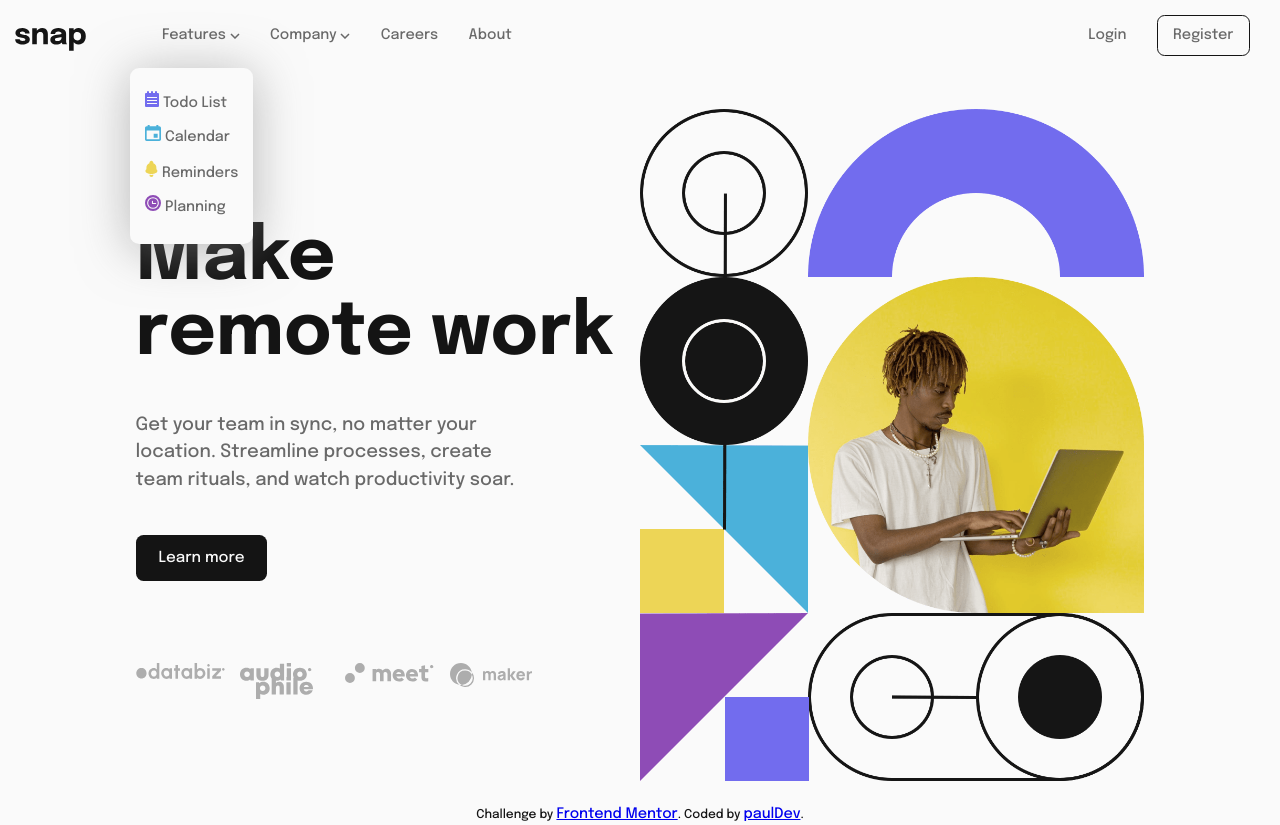
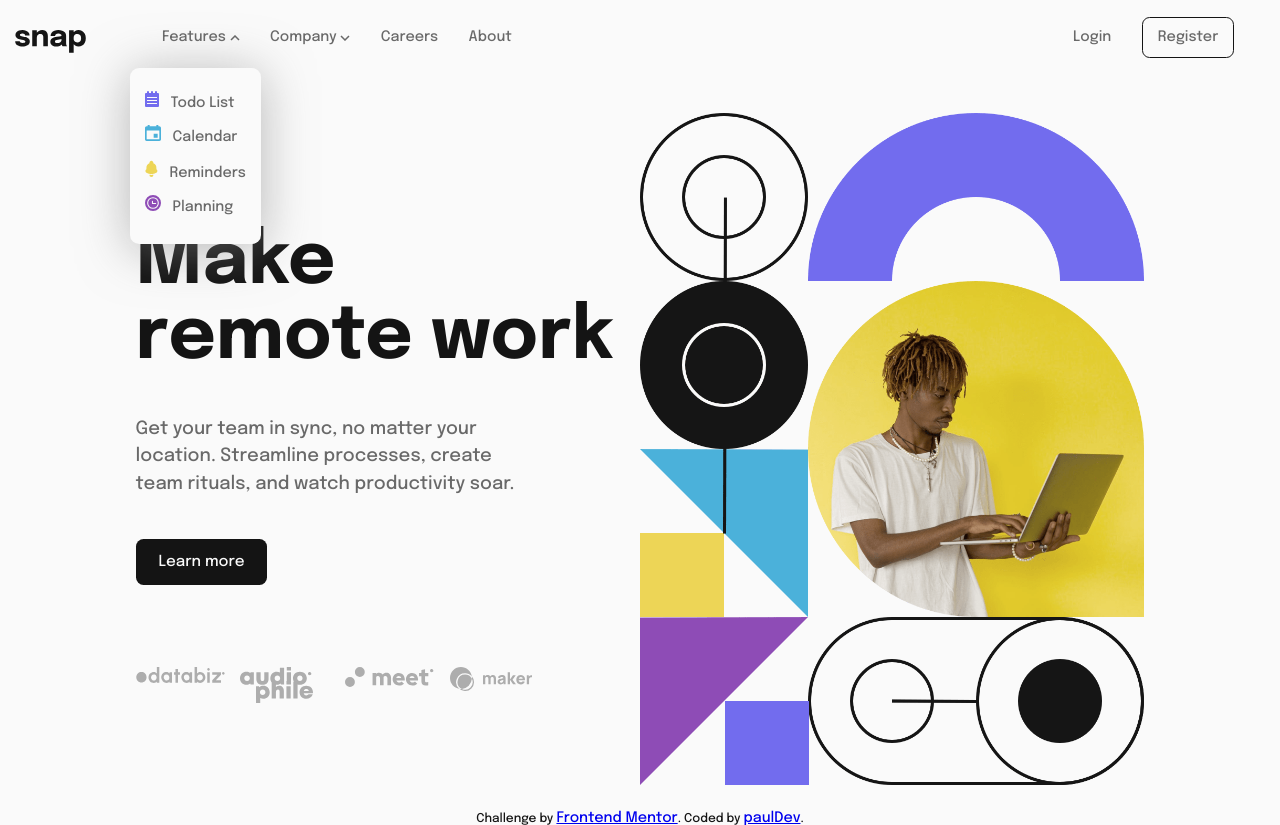
Before and after one commit to dev-paulL/intro-section-with-dropdown-navigation, a plain HTML site: page index.html in a window 1280 px wide. Both pictures are taken after a click on the link "Features". Drawn offline with Linux system fonts and the light colour scheme.

Commit message:
NOT FINISHED - removed some duplicate html and js

```diff
--- a/index.html
+++ b/index.html
@@ -20,31 +20,28 @@
     <title>Frontend Mentor | Intro section with dropdown navigation</title>
 
     <link rel="stylesheet" href="style.css" type="text/css" />
-
-
   </head>
   <body>
-
     <div class="overlay hidden"></div>
     <header>
       <img src="images/logo.svg" class="logo" alt="logo" />
       <img src="images/icon-menu.svg" alt="Open Menu" class="open_menu_btn" />
 
-      <div class="mobile-nav-wrapper hidden">
+      <!-- <div class="mobile-nav-wrapper"> -->
+        <nav class="mobile-nav hidden">
           <img
             src="images/icon-close-menu.svg"
             alt="Close Menu"
             class="close_menu_btn"
           />
-        <div class="mobile-nav">
           <ul>
-            <li >
-              <a href="#" class="features_link">Features
+            <li>
+              <a href="#" class="features_link"
+                >Features
                 <img
                   class="features-arrow-down"
                   src="images/icon-arrow-down.svg"
-                alt="features down arrow"
-              />
+                  alt="features down arrow" />
                 <img
                   class="features-arrow-up hidden"
                   src="images/icon-arrow-up.svg"
@@ -74,18 +71,18 @@
                 </li>
               </ul>
             </li>
-            <li >
-              <a class="company_link" href="#">Company <img
+            <li>
+              <a class="company_link" href="#"
+                >Company
+                <img
                   class="company-arrow-down"
                   src="images/icon-arrow-down.svg"
-                alt="company down arrow"
-              />
+                  alt="company down arrow" />
                 <img
                   class="company-arrow-up hidden"
                   src="images/icon-arrow-up.svg"
                   alt="company up arrow"
-              /></a
-              >
+              /></a>
               <ul class="mobile-company-dropdown hidden">
                 <li><a href="#">History</a></li>
                 <li><a href="#">Our Team</a></li>
@@ -96,11 +93,11 @@
             <li><a href="#">About</a></li>
           </ul>
 
-          <ul>
+          <ul class="login-ul">
             <li><a href="#" class="login-btn">Login</a></li>
             <li><a href="#" class="register-btn">Register</a></li>
           </ul>
-        </div>
+        </nav>
       </div>
       <!--
       Features
@@ -112,7 +109,7 @@
       Register
 
     -->
-      <nav class="desktop_nav">
+      <!-- <nav class="desktop_nav">
         <ul>
           <li >
             <a href="#" class="desktop-features_link">Features
@@ -176,7 +173,7 @@
           <li><a href="#" class="login-btn">Login</a></li>
           <li><a href="#" class="register-btn">Register</a></li>
         </ul>
-      </nav>
+      </nav> -->
     </header>
 
     <main>
@@ -186,7 +183,7 @@
             media="(max-width: 63rem)"
             srcset="images/image-hero-mobile.png"
           />
-          <img src="images/image-hero-desktop.png" alt="hero desktop"/>
+          <img src="images/image-hero-desktop.png" alt="hero desktop" />
         </picture>
 
         <h1>Make <br class="desktop-br" />remote work</h1>
--- a/main.js
+++ b/main.js
@@ -1,6 +1,7 @@
 const BODY = document.body;
 const OVERLAY = document.querySelector(".overlay");
-const MOBILE_NAV_WRAPPER = document.querySelector(".mobile-nav-wrapper");
+/* const MOBILE_NAV_WRAPPER = document.querySelector(".mobile-nav-wrapper"); */
+const MOBILE_NAV_WRAPPER = document.querySelector('.mobile-nav');
 const FEATURES_DOWN_ARROW = document.querySelector(".features-arrow-down");
 const FEATURES_UP_ARROW = document.querySelector(".features-arrow-up");
 const COMPANY_DOWN_ARROW = document.querySelector(".company-arrow-down");
@@ -9,9 +10,9 @@ const OPEN_MENU_BTN = document.querySelector(".open_menu_btn");
 const CLOSE_MENU_BTN = document.querySelector(".close_menu_btn");
 const FEATURES_LINK = document.querySelector(".features_link");
 const COMPANY_LINK = document.querySelector(".company_link");
-
+/*
 const DESKTOP_FEATURES_LINK = document.querySelector(".desktop-features_link");
-const DESKTOP_COMPANY_LINK = document.querySelector(".desktop-company_link");
+const DESKTOP_COMPANY_LINK = document.querySelector(".desktop-company_link"); */
 const MOBILE_FEATURES_DROPDOWN = document.querySelector(
   ".mobile-features-dropdown"
 );
@@ -72,7 +73,7 @@ toggleDropDownMenu(
   MOBILE_COMPANY_DROPDOWN
 );
 
-toggleDropDownMenu(
+/* toggleDropDownMenu(
   DESKTOP_FEATURES_LINK,
   FEATURES_DOWN_ARROW,
   FEATURES_UP_ARROW,
@@ -85,3 +86,4 @@ toggleDropDownMenu(
   COMPANY_UP_ARROW,
   DESKTOP_COMPANY_DROPDOWN
 );
+ */
--- a/style.css
+++ b/style.css
@@ -100,7 +100,8 @@ footer {
   text-align: center;
 }
 
-.mobile-nav-wrapper {
+/* .mobile-nav-wrapper { */
+.mobile-nav {
   position: absolute;
   right: 0;
   top: 0;
@@ -114,7 +115,7 @@ footer {
   padding: 1rem;
 }
 
-.mobile-nav-wrapper img {
+.mobile-nav img {
   align-self: flex-end;
   max-width: 2rem;
 }
@@ -126,9 +127,7 @@ footer {
   height: 100%;
   z-index: 1;
 }
-.mobile-nav {
-  margin-top: 2rem;
-}
+
 .mobile-nav a {
   text-decoration: none;
   color: var(--mediumGray);
@@ -172,48 +171,42 @@ footer {
 }
 
 .desktop-br {
-    display: none;
+  display: none;
 }
+
 @media screen and (min-width: 63rem) {
   * {
     font-size: 0.95rem;
   }
 
-  main {
+  .hidden,
+  .close_menu_btn,
+  .open_menu_btn {
+    display: none;
+  }
+
+  .mobile-nav {
+    padding: 0;
+    background: transparent;
+    margin-left: 4rem;
+    position: initial;
+  }
+
+  .mobile-nav img {
+    align-self: initial;
+  }
+
+  .mobile-nav,
+  .mobile-nav > ul {
+    display: flex;
+    flex-flow: row;
+   /*  position: initial; */
+    align-items: center;
     height: auto;
   }
-  .desktop_nav,
-  .desktop_nav > ul {
-    display: flex;
-    flex-flow: row;
-    align-items: center;
-    width: 100%;
-  }
 
-  .desktop_nav {
-    margin-left: 4rem;
-  }
-
-  .desktop_nav a {
-    text-decoration: none;
-    color: var(--mediumGray);
-    font-weight: 500;
-  }
-  .desktop_nav a:hover {
-    color: var(--almostBlack);
-  }
-  .desktop_nav li {
-    padding: 0 1rem;
-  }
-  .features_link {
-    position: relative;
-  }
-
-  .company_link {
-    position: relative;
-  }
-  .desktop-features-dropdown,
-  .desktop-company-dropdown {
+  .mobile-features-dropdown,
+  .mobile-company-dropdown {
     position: absolute;
     top: 4.5rem;
     background: var(--almostWhite);
@@ -222,26 +215,45 @@ footer {
     box-shadow: 0px 5px 50px 1px rgba(136, 136, 136, 0.575);
   }
 
-  .desktop-features-dropdown {
+  main {
+    height: auto;
+  }
+
+  .mobile-nav a {
+    text-decoration: none;
+    color: var(--mediumGray);
+    font-weight: 500;
+  }
+
+  .mobile-nav a:hover {
+    color: var(--almostBlack);
+    font-weight: 700;
+  }
+  .mobile-nav li {
+    padding: 0 1rem;
+  }
+
+  .features_link {
+    position: relative;
+  }
+
+  .company_link {
+    position: relative;
+  }
+
+  .mobile-features-dropdown {
     margin-left: -2.5%;
   }
 
-  .desktop-features-dropdown li,
-  .desktop-company-dropdown li {
+  .mobile-features-dropdown li,
+  .mobile-company-dropdown li {
     padding: 0;
     margin: 1rem 0;
   }
 
-  .desktop-features-dropdown li:first-child,
-  .desktop-company-dropdown li:first-child {
+  .mobile-features-dropdown li:first-child,
+  .mobile-company-dropdown li:first-child {
     margin-top: 0.5rem;
-  }
-  .open_menu_btn {
-    display: none;
-  }
-
-  .hidden {
-    display: none;
   }
 
   .login-btn,
@@ -254,11 +266,16 @@ footer {
     border: 1px solid var(--almostBlack);
     border-radius: 0.5rem;
   }
+
   header {
-    justify-content: start;
+    justify-content: initial;
+    position: relative;
   }
+
   .login-ul {
-    justify-content: end;
+    float: right;
+    position: absolute;
+    right: 2rem;
   }
 
   .hero {
```
Lines whose indentation alone changed are shown as unchanged.
